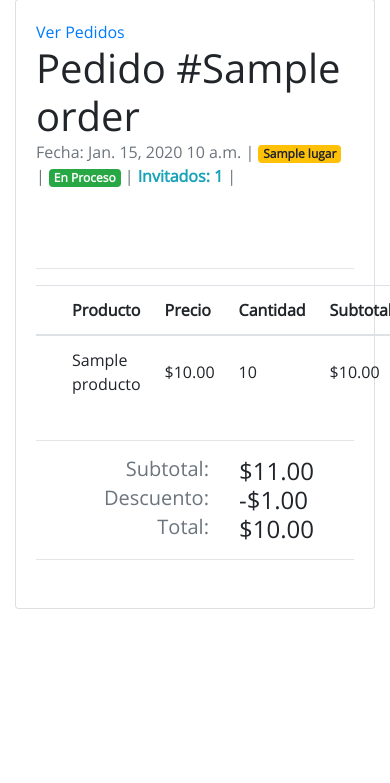
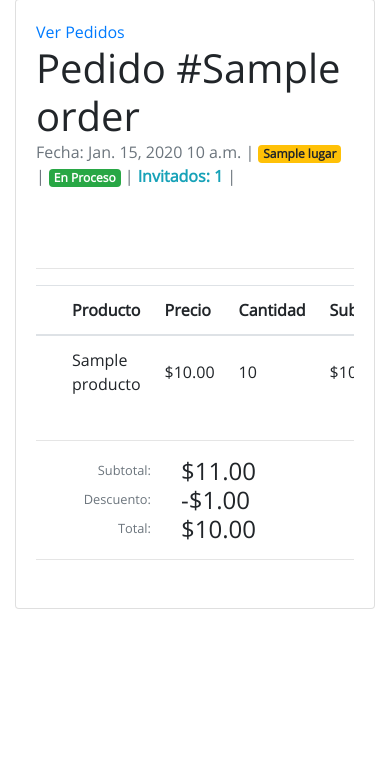
Before and after one commit to glopzvega/opbuc, a Django app: page /pedidos/1 in a window 390 px wide. Shown: the part 171-954 px from the top of the page. Run offline with Django 3.2, Linux system fonts and the light colour scheme; tables that the repository leaves empty hold one stand-in row (values such as "Sample post"); grey boxes marked "Sample" are stand-in pictures; some libraries are stand-ins or nearby versions.

Commit message:
Responsive

```diff
--- a/web/templates/web/order_detail.html
+++ b/web/templates/web/order_detail.html
@@ -50,6 +50,7 @@
 						<hr>
 						<div class="row">
 							<div class="col">
+								<div class="table-responsive">
 									<table class="table">
 										<thead>
 											<th></th>
@@ -79,22 +80,23 @@
 									</table>
 								</div>
 							</div>
+						</div>
 						<hr>
 						<div class="row">
 							<div class="col-12">
 								<div class="row">
-									<div class="col-md-9 col-7 text-right text-muted">
-										<h5>Subtotal: </h5>
+									<div class="col-md-9 col-5 text-right text-muted">
+										<b><small>Subtotal: </small></b>
 									</div>
-									<div class="col-md-3 col-5 text-left">
+									<div class="col-md-3 col-7 text-left">
 										<h4><span class="txt_subtotal">${{ order.subtotal|floatformat:2|intcomma }}</span> </h4>
 									</div>
 								</div>
 								<div class="row">
-									<div class="col-md-9 col-7 text-right text-muted">
-										<h5>Descuento:</h5>
+									<div class="col-md-9 col-5 text-right text-muted">
+										<b><small>Descuento:</small></b>
 									</div>
-									<div class="col-md-3 col-5 text-left">
+									<div class="col-md-3 col-7 text-left">
 										{% if order.cupon > 0 %}
 										<h4><span class="txt_cupon">-${{order.cupon|floatformat:2|intcomma }}</span> </h4>
 										{% else %}
@@ -103,10 +105,10 @@
 									</div>
 								</div>
 								<div class="row">
-									<div class="col-md-9 col-7 text-right text-muted">
-										<h5>Total: </h5>
+									<div class="col-md-9 col-5 text-right text-muted">
+										<b><small>Total: </small></b>
 									</div>
-									<div class="col-md-3 col-5 text-left">
+									<div class="col-md-3 col-7 text-left">
 										<h4><span class="txt_total">${{ order.total|floatformat:2|intcomma }}</span> </h4>
 									</div>
 								</div>
```
Lines whose indentation alone changed are shown as unchanged.
